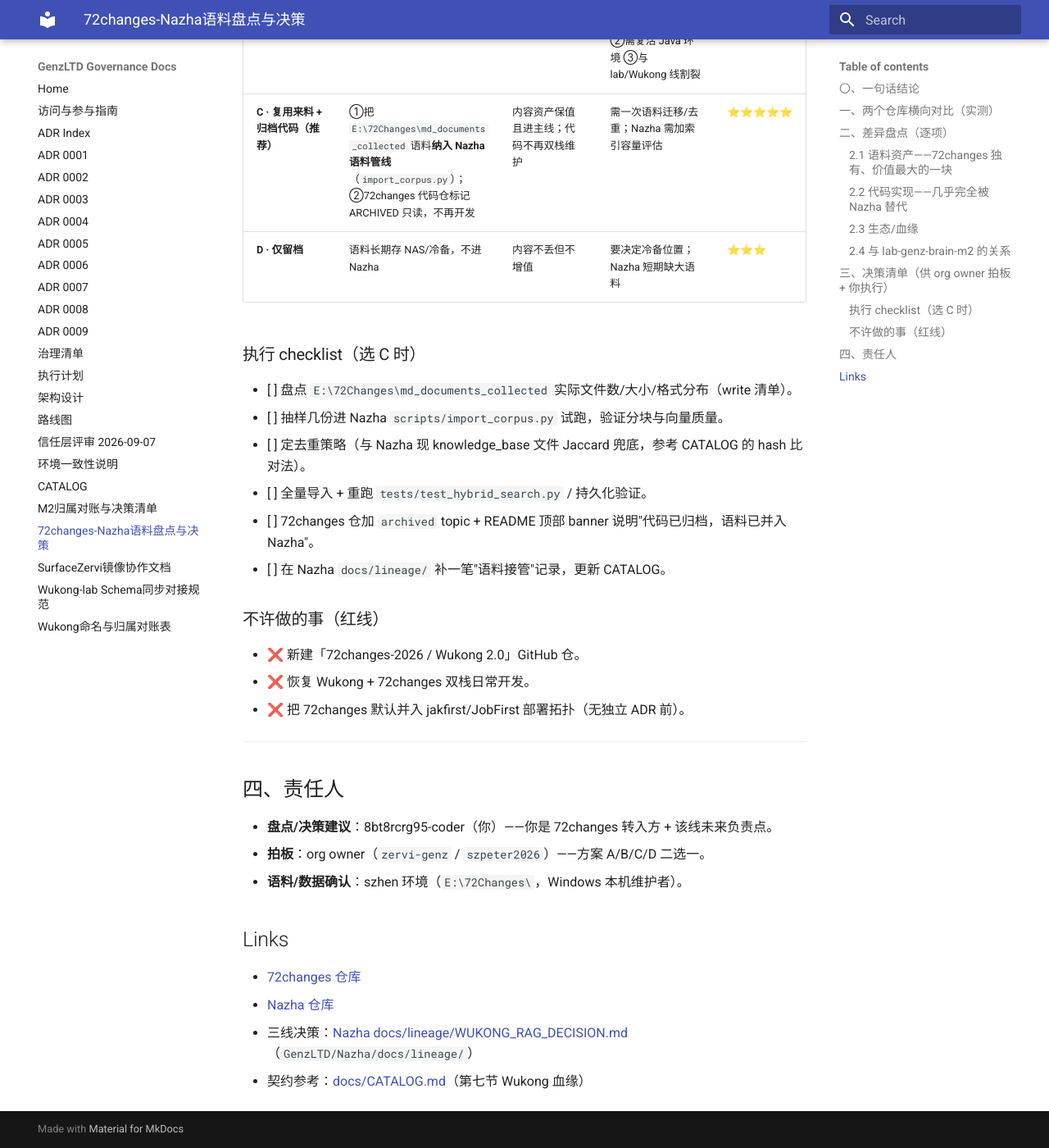
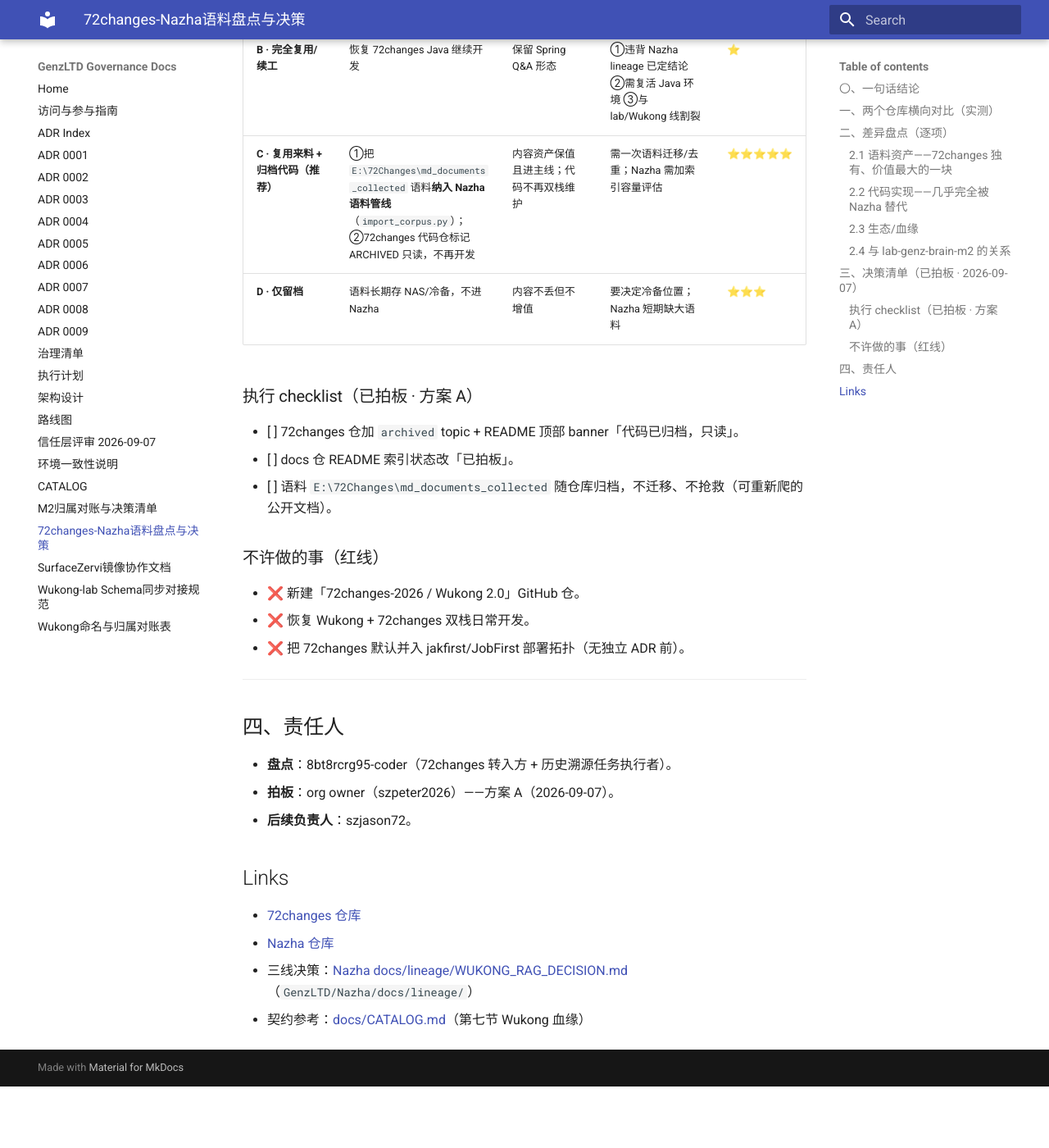
Before and after one commit to GenzLTD/docs, an MkDocs documentation site: the page built from docs/72changes-Nazha语料盘点与决策.md, in a window 1280 px wide and 1400 px high, scrolled down 2626 px. Shown: the whole window at 82% size. Built offline with MkDocs 1.6.1 and Material for MkDocs 9.7.7, drawn with Linux system fonts in a browser that asks for light colours; after the commit the page ends 3951 px from its top, so only the background shows below that; some of the changed text lies outside the part shown.

Commit message:
docs: 拍板两个待决项（Wukong 对账 + 72changes 归档）
- Wukong 对账表：不合并 / 锁 schema 真源 / 先人工后 CI / 负责人 szjason72
- 72changes-Nazha：方案 A（归档，语料随它去）
- README 索引 待拍板→已拍板；补 ADR-0009 Accepted 状态

```diff
--- a/docs/72changes-Nazha语料盘点与决策.md
+++ b/docs/72changes-Nazha语料盘点与决策.md
@@ -1,6 +1,6 @@
 # 72changes 与 Nazha（RAG 主线）差异盘点与「复用 or 归档」决策清单
 
-> 状态：**盘点报告 + 待拍板清单** · 维护人：8bt8rcrg95-coder（你）
+> 状态：**已拍板（2026-09-07）· 方案 A（完全归档，语料随它去）** · 盘点：8bt8rcrg95-coder
 > 日期：2026-09-06 · 对象：`GenzLTD/72changes`（你转入） vs `GenzLTD/Nazha`（线内 canonical）
 > 数据来源：实拉两仓库只读审计 + Nazha `docs/lineage/*` 三份决策文档 + docs/CATALOG
 
@@ -60,9 +60,9 @@
 
 ---
 
-## 三、决策清单（供 org owner 拍板 + 你执行）
+## 三、决策清单（已拍板 · 2026-09-07）
 
-> 推荐合并为**方案 C**（复用内容、归档代码），既守住内容资产又避免维护两条栈。
+> 已拍板：**方案 A（完全归档）**——72changes 代码仓归档只读，语料随它去（可重新爬的公开文档，不为历史包袱迁移）。
 
 | 方案 | 动作 | 收益 | 代价/风险 | 推荐度 |
 |---|---|---|---|---|
@@ -71,13 +71,10 @@
 | **C · 复用来料 + 归档代码（推荐）** | ①把 `E:\72Changes\md_documents_collected` 语料**纳入 Nazha 语料管线**（`import_corpus.py`）；②72changes 代码仓标记 ARCHIVED 只读，不再开发 | 内容资产保值且进主线；代码不再双栈维护 | 需一次语料迁移/去重；Nazha 需加索引容量评估 | ⭐⭐⭐⭐⭐ |
 | **D · 仅留档** | 语料长期存 NAS/冷备，不进 Nazha | 内容不丢但不增值 | 要决定冷备位置；Nazha 短期缺大语料 | ⭐⭐⭐ |
 
-### 执行 checklist（选 C 时）
-- [ ] 盘点 `E:\72Changes\md_documents_collected` 实际文件数/大小/格式分布（write 清单）。
-- [ ] 抽样几份进 Nazha `scripts/import_corpus.py` 试跑，验证分块与向量质量。
-- [ ] 定去重策略（与 Nazha 现 knowledge_base 文件 Jaccard 兜底，参考 CATALOG 的 hash 比对法）。
-- [ ] 全量导入 + 重跑 `tests/test_hybrid_search.py` / 持久化验证。
-- [ ] 72changes 仓加 `archived` topic + README 顶部 banner 说明"代码已归档，语料已并入 Nazha"。
-- [ ] 在 Nazha `docs/lineage/` 补一笔"语料接管"记录，更新 CATALOG。
+### 执行 checklist（已拍板 · 方案 A）
+- [ ] 72changes 仓加 `archived` topic + README 顶部 banner「代码已归档，只读」。
+- [ ] docs 仓 README 索引状态改「已拍板」。
+- [ ] 语料 `E:\72Changes\md_documents_collected` 随仓库归档，不迁移、不抢救（可重新爬的公开文档）。
 
 ### 不许做的事（红线）
 - ❌ 新建「72changes-2026 / Wukong 2.0」GitHub 仓。
@@ -88,9 +85,9 @@
 
 ## 四、责任人
 
-- **盘点/决策建议**：8bt8rcrg95-coder（你）——你是 72changes 转入方 + 该线未来负责点。
-- **拍板**：org owner（`zervi-genz` / `szpeter2026`）——方案 A/B/C/D 二选一。
-- **语料/数据确认**：szhen 环境（`E:\72Changes\`，Windows 本机维护者）。
+- **盘点**：8bt8rcrg95-coder（72changes 转入方 + 历史溯源任务执行者）。
+- **拍板**：org owner（szpeter2026）——方案 A（2026-09-07）。
+- **后续负责人**：szjason72。
 
 ## Links
 
```
Also changed, not shown: 72changes-Nazha语料盘点与决策.md (+10 -13 lines), README.md (+4 -4 lines), Wukong-命名与归属对账表.md (+26 -26 lines), docs/README.md (+4 -4 lines), docs/Wukong-命名与归属对账表.md (+7 -7 lines).
